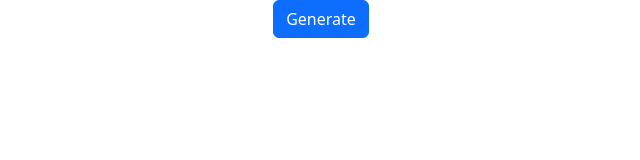
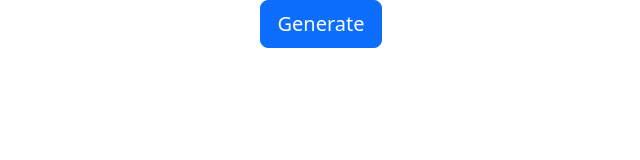
Before and after one commit to egannod/partner_generator, a plain HTML site: page index.html in a window 1280 px wide. Shown: the whole page, without its empty margins (319-959 px from the left). Drawn offline with nearby package versions, Linux system fonts and the light colour scheme.

Commit message:
Make button large

```diff
--- a/index.html
+++ b/index.html
@@ -8,7 +8,7 @@
 </head>
 <body>
     <div class="d-flex align-self-center justify-content-center">
-        <button class="btn btn-primary btn-large" type="button">Generate</button>
+        <button class="btn btn-primary btn-lg" type="button">Generate</button>
     </div>
 
     <script src="https://cdn.jsdelivr.net/npm/bootstrap@5.3.3/dist/js/bootstrap.bundle.min.js" integrity="sha384-YvpcrYf0tY3lHB60NNkmXc5s9fDVZLESaAA55NDzOxhy9GkcIdslK1eN7N6jIeHz" crossorigin="anonymous"></script>
```
